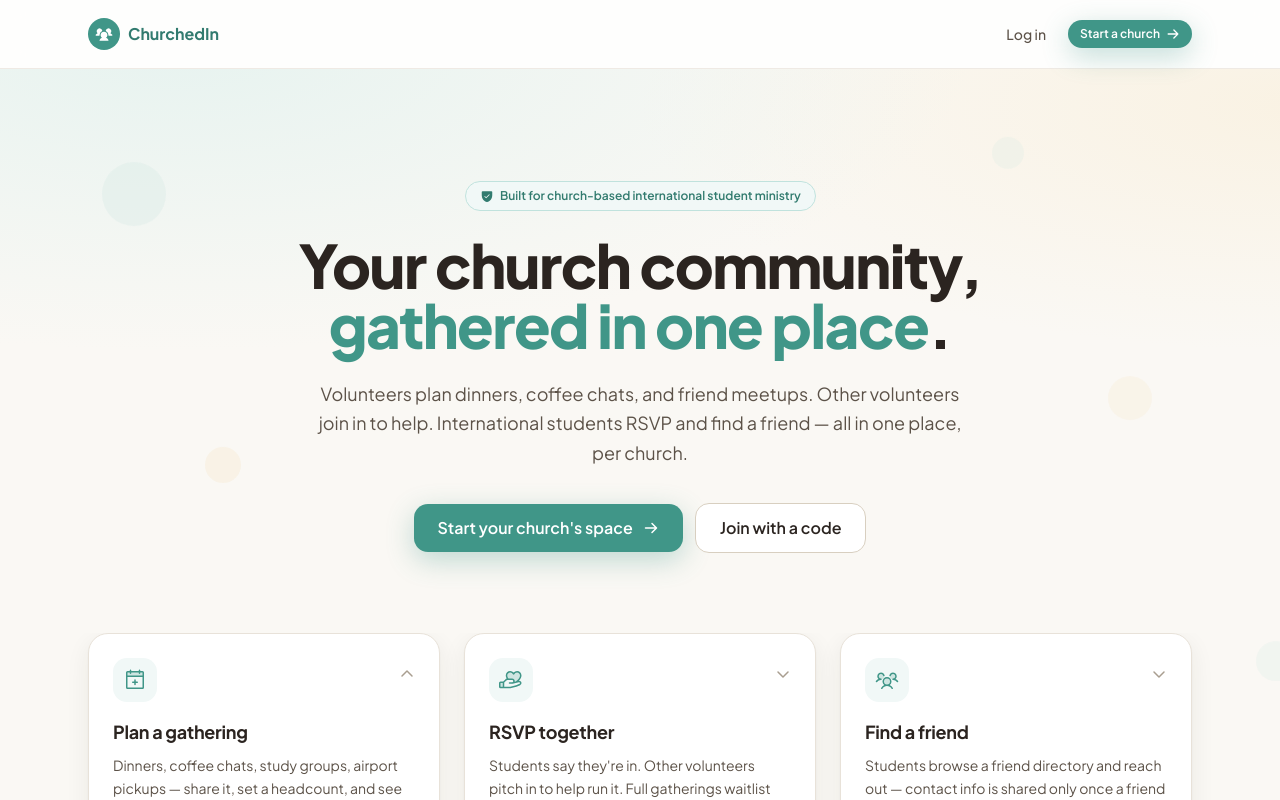
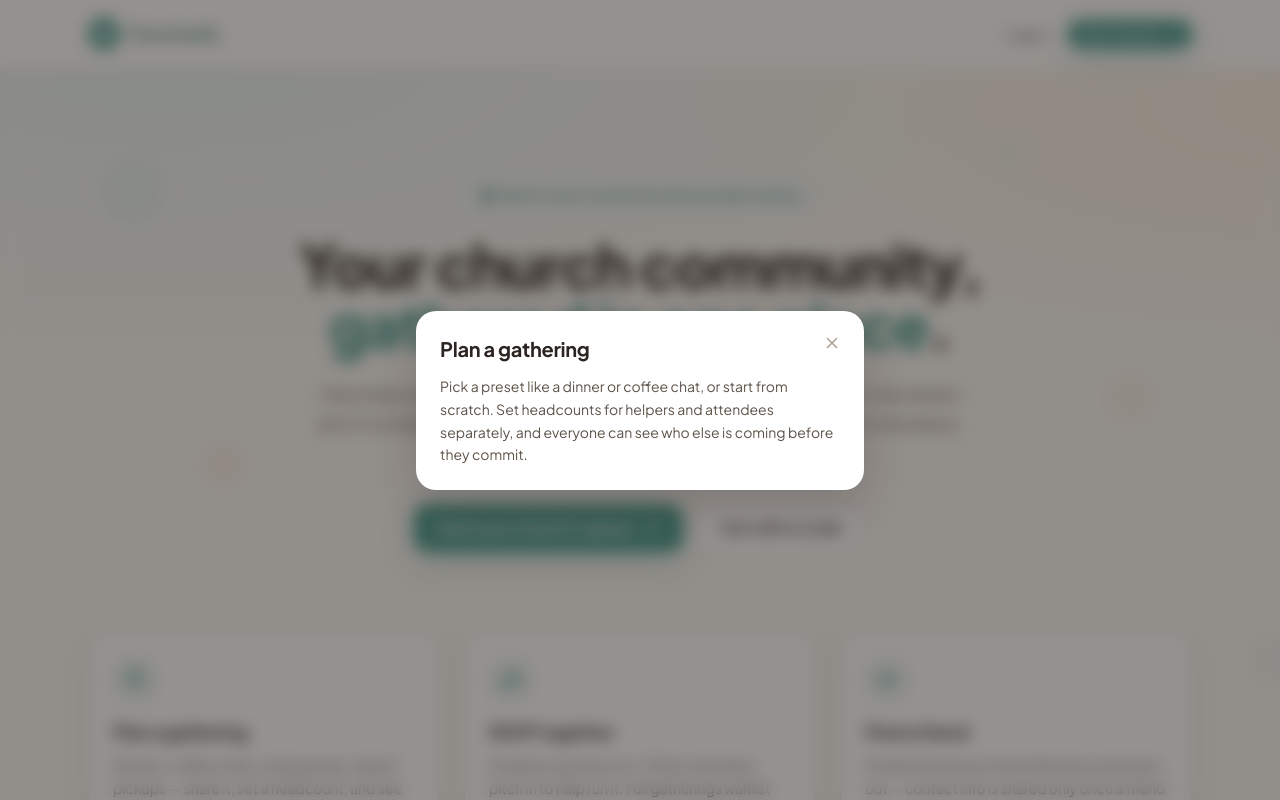
Before and after one commit to Prestonpro/ChurchedIn, a Next.js app: page / in a window 1280 px wide. Both pictures are taken after a click on the button 264 px from the left and 739 px from the top of the page. Shown: the top 800 px of the page. Built offline with nearby package versions, Linux system fonts and the light colour scheme; no server answers.

Commit message:
feat: add scroll-triggered reveals and modal-based feature card details

```diff
--- a/src/app/FeatureCards.tsx
+++ b/src/app/FeatureCards.tsx
@@ -1,8 +1,10 @@
 "use client";
 
 import { useState } from "react";
-import { CalendarPlus, HandHeart, UsersThree, CaretDown } from "@phosphor-icons/react/dist/ssr";
+import { CalendarPlus, HandHeart, UsersThree, ArrowRight } from "@phosphor-icons/react/dist/ssr";
 import { Card } from "@/components/ui/Card";
+import { Modal } from "@/components/ui/Modal";
+import { Reveal } from "@/components/Reveal";
 import { useMouseTracking } from "@/hooks/useMouseTracking";
 
 const MAX_TILT = 8; // deg
@@ -10,7 +12,8 @@ const MAX_TILT = 8; // deg
 // Server Components can't pass component/function references as props to
 // Client Components, only serializable data — so page.tsx passes a plain
 // string key and this lookup resolves it on the client (same pattern as
-// NAV_ICONS in src/components/nav/NavLinks.tsx).
+// NAV_ICONS in src/components/nav/NavLinks.tsx). FeatureCards looks the icon
+// back up from this key on the client side.
 const FEATURE_ICONS = {
   calendar: CalendarPlus,
   hand: HandHeart,
@@ -21,40 +24,31 @@ export type Feature = {
   iconKey: keyof typeof FEATURE_ICONS;
   title: string;
   body: string;
-  /** Extra depth shown when the card is expanded — concrete specifics,
-   * not a restatement of `body`. */
+  /** Shown in the detail modal — concrete specifics, not a restatement of
+   * `body`. */
   details: string;
 };
 
-/** Click-to-expand feature cards for the landing page. Independently
- * expandable (not accordion-exclusive) since these are peer features, not
- * mutually exclusive options. Click-based rather than hover-based so
- * touch and desktop behave identically. */
+/**
+ * Feature cards for the landing page. Clicking one pops it open into a
+ * modal with the full detail (rather than expanding text inline) — only one
+ * open at a time, tracked by index at this level so opening a second card
+ * cleanly replaces the first instead of both being open simultaneously.
+ */
 export function FeatureCards({ features }: { features: Feature[] }) {
-  const [openIndexes, setOpenIndexes] = useState<Set<number>>(new Set());
-
-  function toggle(index: number) {
-    setOpenIndexes((prev) => {
-      const next = new Set(prev);
-      if (next.has(index)) {
-        next.delete(index);
-      } else {
-        next.add(index);
-      }
-      return next;
-    });
-  }
+  const [openIndex, setOpenIndex] = useState<number | null>(null);
 
   return (
     <div className="grid gap-6 sm:grid-cols-3">
       {features.map((feature, index) => (
+        <Reveal key={feature.title} delay={index * 100}>
           <FeatureCard
-          key={feature.title}
             feature={feature}
-          isOpen={openIndexes.has(index)}
-          onToggle={() => toggle(index)}
-          detailId={`feature-detail-${index}`}
+            isOpen={openIndex === index}
+            onOpen={() => setOpenIndex(index)}
+            onClose={() => setOpenIndex(null)}
           />
+        </Reveal>
       ))}
     </div>
   );
@@ -65,13 +59,13 @@ export function FeatureCards({ features }: { features: Feature[] }) {
 function FeatureCard({
   feature: { iconKey, title, body, details },
   isOpen,
-  onToggle,
-  detailId,
+  onOpen,
+  onClose,
 }: {
   feature: Feature;
   isOpen: boolean;
-  onToggle: () => void;
-  detailId: string;
+  onOpen: () => void;
+  onClose: () => void;
 }) {
   const IconComponent = FEATURE_ICONS[iconKey];
   const { ref, x, y, isHovering } = useMouseTracking<HTMLDivElement>();
@@ -98,38 +92,25 @@ function FeatureCard({
           />
           <button
             type="button"
-            onClick={onToggle}
-            aria-expanded={isOpen}
-            aria-controls={detailId}
+            onClick={onOpen}
+            aria-haspopup="dialog"
             className="w-full text-left"
           >
-            <div className="flex items-start justify-between gap-2">
             <span className="flex size-11 items-center justify-center rounded-xl bg-brand-50 text-brand-600 transition-brand group-hover:bg-brand-600 group-hover:text-white">
               <IconComponent weight="duotone" className="size-6" />
             </span>
-              <CaretDown
-                weight="bold"
-                className={`mt-2 size-4 shrink-0 text-ink-faint transition-transform duration-300 ${
-                  isOpen ? "rotate-180" : ""
-                }`}
-              />
-            </div>
             <h2 className="mt-4 text-lg font-bold text-ink">{title}</h2>
             <p className="mt-2 text-sm leading-relaxed text-ink-soft">{body}</p>
+            <span className="mt-3 inline-flex items-center gap-1 text-sm font-semibold text-brand-600 transition-transform duration-200 group-hover:translate-x-1">
+              Learn more <ArrowRight weight="bold" className="size-3.5" />
+            </span>
           </button>
-          <div
-            id={detailId}
-            className="grid transition-[grid-template-rows] duration-300 ease-out"
-            style={{ gridTemplateRows: isOpen ? "1fr" : "0fr" }}
-          >
-            <div className="overflow-hidden">
-              <p className="mt-3 border-t border-line pt-3 text-sm leading-relaxed text-ink-muted">
-                {details}
-              </p>
-            </div>
-          </div>
         </Card>
       </div>
+
+      <Modal open={isOpen} onClose={onClose} title={title}>
+        <p>{details}</p>
+      </Modal>
     </div>
   );
 }
--- a/src/app/globals.css
+++ b/src/app/globals.css
@@ -150,11 +150,28 @@
   .animate-float-gentle {
     animation: float-gentle 6s ease-in-out infinite;
   }
+
+  /* Modal entrance — a slightly bigger pop than the micro-interactions
+     elsewhere, since a dialog appearing deserves a touch more presence. */
+  .animate-modal-pop {
+    animation: modal-pop 300ms cubic-bezier(0.16, 1, 0.3, 1) both;
+  }
 }
 
 @keyframes float-gentle {
   0%, 100% { transform: translateY(0); }
   50% { transform: translateY(-8px); }
+}
+
+@keyframes modal-pop {
+  from {
+    opacity: 0;
+    transform: scale(0.95) translateY(8px);
+  }
+  to {
+    opacity: 1;
+    transform: scale(1) translateY(0);
+  }
 }
 
 @keyframes fade-up {
--- /dev/null
+++ b/src/components/Reveal.tsx
@@ -0,0 +1,37 @@
+"use client";
+
+import type { ReactNode } from "react";
+import { useInView } from "@/hooks/useInView";
+
+const EASE = "cubic-bezier(0.16, 1, 0.3, 1)"; // same spring-like ease-out as transition-brand
+
+/**
+ * Fades + rises content into place the first time it scrolls into view.
+ * A Server Component page can still render this directly — Server Component
+ * output is valid `children` for a Client Component boundary.
+ */
+export function Reveal({
+  children,
+  delay = 0,
+  className = "",
+}: {
+  children: ReactNode;
+  delay?: number;
+  className?: string;
+}) {
+  const { ref, isInView } = useInView<HTMLDivElement>();
+
+  return (
+    <div
+      ref={ref}
+      className={className}
+      style={{
+        opacity: isInView ? 1 : 0,
+        transform: isInView ? "translateY(0)" : "translateY(24px)",
+        transition: `opacity 600ms ${EASE} ${delay}ms, transform 600ms ${EASE} ${delay}ms`,
+      }}
+    >
+      {children}
+    </div>
+  );
+}
--- /dev/null
+++ b/src/components/ui/Modal.tsx
@@ -0,0 +1,104 @@
+"use client";
+
+import { useEffect, useRef, useState } from "react";
+import { createPortal } from "react-dom";
+import { X } from "@phosphor-icons/react/dist/ssr";
+
+/**
+ * Centered dialog with a dimmed/blurred backdrop, rendered via a portal into
+ * document.body — not just for the usual z-index/overflow reasons, but
+ * because some callers (e.g. the tilting feature cards) sit inside an
+ * ancestor with a CSS `perspective`, which creates a new containing block
+ * for `position: fixed` descendants. Rendered as a normal child, the modal
+ * would end up fixed relative to that small tilting box instead of the
+ * viewport. The portal sidesteps that entirely.
+ */
+export function Modal({
+  open,
+  onClose,
+  title,
+  children,
+}: {
+  open: boolean;
+  onClose: () => void;
+  title: string;
+  children: React.ReactNode;
+}) {
+  const [mounted, setMounted] = useState(false);
+  const dialogRef = useRef<HTMLDivElement>(null);
+  const closeButtonRef = useRef<HTMLButtonElement>(null);
+
+  useEffect(() => {
+    const timeout = setTimeout(() => setMounted(true), 0);
+    return () => clearTimeout(timeout);
+  }, []);
+
+  useEffect(() => {
+    if (!open) return;
+
+    const previouslyFocused = document.activeElement as HTMLElement | null;
+    closeButtonRef.current?.focus();
+    document.body.style.overflow = "hidden";
+
+    function handleKeyDown(e: KeyboardEvent) {
+      if (e.key === "Escape") {
+        onClose();
+        return;
+      }
+      if (e.key === "Tab" && dialogRef.current) {
+        const focusable = dialogRef.current.querySelectorAll<HTMLElement>(
+          'button, a[href], input, [tabindex]:not([tabindex="-1"])',
+        );
+        if (focusable.length === 0) return;
+        const first = focusable[0];
+        const last = focusable[focusable.length - 1];
+        if (e.shiftKey && document.activeElement === first) {
+          e.preventDefault();
+          last.focus();
+        } else if (!e.shiftKey && document.activeElement === last) {
+          e.preventDefault();
+          first.focus();
+        }
+      }
+    }
+
+    document.addEventListener("keydown", handleKeyDown);
+    return () => {
+      document.removeEventListener("keydown", handleKeyDown);
+      document.body.style.overflow = "";
+      previouslyFocused?.focus();
+    };
+  }, [open, onClose]);
+
+  if (!mounted || !open) return null;
+
+  return createPortal(
+    <div
+      className="fixed inset-0 z-50 flex items-center justify-center p-4"
+      role="dialog"
+      aria-modal="true"
+      aria-labelledby="modal-title"
+    >
+      <div className="animate-fade-in absolute inset-0 bg-ink/50 backdrop-blur-sm" onClick={onClose} aria-hidden />
+      <div
+        ref={dialogRef}
+        className="animate-modal-pop relative w-full max-w-md rounded-2xl bg-surface p-6 shadow-lifted"
+      >
+        <button
+          ref={closeButtonRef}
+          type="button"
+          onClick={onClose}
+          aria-label="Close"
+          className="absolute right-4 top-4 flex size-8 items-center justify-center rounded-lg text-ink-faint transition-brand hover:bg-paper hover:text-ink"
+        >
+          <X weight="bold" className="size-4" />
+        </button>
+        <h2 id="modal-title" className="pr-8 text-xl font-bold text-ink">
+          {title}
+        </h2>
+        <div className="mt-3 text-sm leading-relaxed text-ink-soft">{children}</div>
+      </div>
+    </div>,
+    document.body,
+  );
+}
--- /dev/null
+++ b/src/hooks/useInView.ts
@@ -0,0 +1,38 @@
+"use client";
+
+import { useEffect, useRef, useState } from "react";
+
+/**
+ * Reports whether an element has entered the viewport, for scroll-triggered
+ * reveal animations. Fires once (unobserves after the first reveal) — a
+ * section shouldn't flicker in/out every time the user scrolls past it
+ * again. Reveals immediately (no observer) under prefers-reduced-motion.
+ */
+export function useInView<T extends HTMLElement>() {
+  const ref = useRef<T>(null);
+  const [isInView, setIsInView] = useState(false);
+
+  useEffect(() => {
+    const el = ref.current;
+    if (!el) return;
+
+    if (window.matchMedia("(prefers-reduced-motion: reduce)").matches) {
+      const timeout = setTimeout(() => setIsInView(true), 0);
+      return () => clearTimeout(timeout);
+    }
+
+    const observer = new IntersectionObserver(
+      ([entry]) => {
+        if (entry.isIntersecting) {
+          setIsInView(true);
+          observer.unobserve(el);
+        }
+      },
+      { threshold: 0.15, rootMargin: "0px 0px -80px 0px" },
+    );
+    observer.observe(el);
+    return () => observer.disconnect();
+  }, []);
+
+  return { ref, isInView };
+}
```
Also changed, not shown: src/app/page.tsx (+11 -7 lines). Lines whose indentation alone changed are shown as unchanged.
